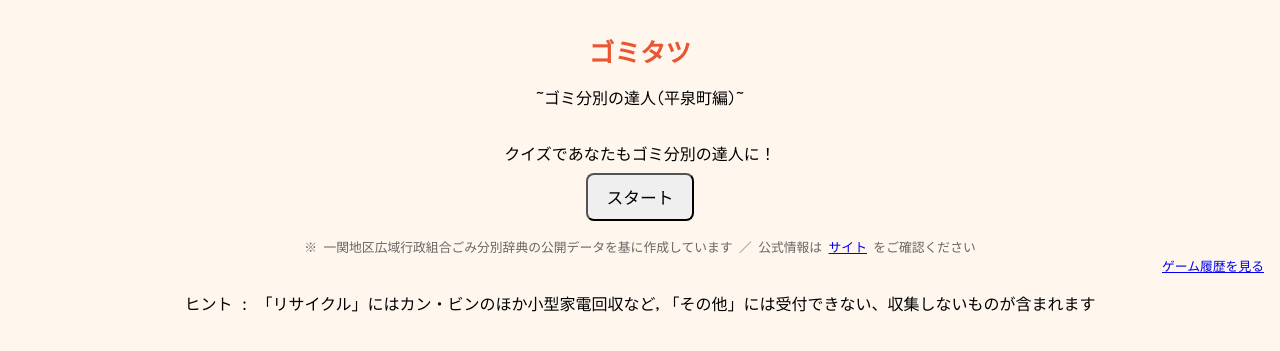
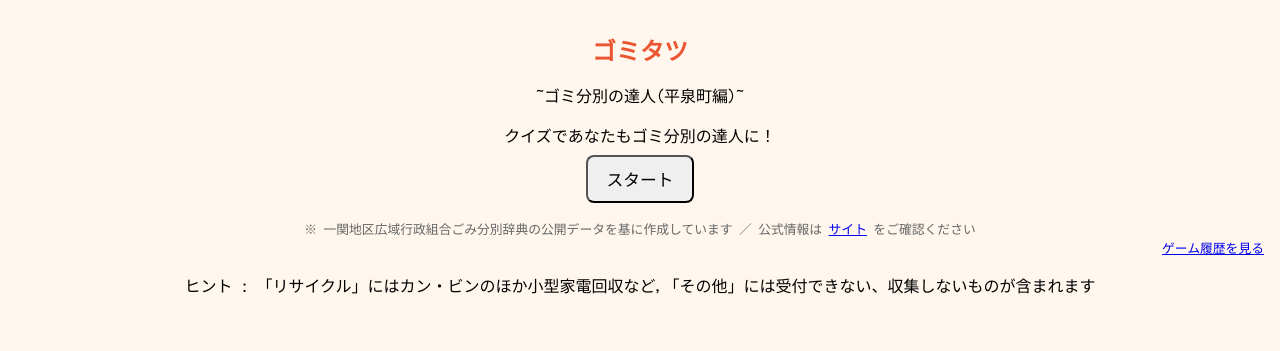
Before and after one commit to evergreen90/garbage-game, a Flask app: page / in a window 1280 px wide. Shown: the top 351 px of the page. Run offline with Flask 3, Linux system fonts and the light colour scheme.

Commit message:
画面調整

```diff
--- a/static/style.css
+++ b/static/style.css
@@ -10,7 +10,7 @@ body {
 }
 
 #title {
-    font-size: 1.6rem;
+    font-size: 1.5rem;
     font-weight: 700;
     margin: 8px 0 12px;
     color: #ea5532;
--- a/templates/index.html
+++ b/templates/index.html
@@ -13,7 +13,6 @@
     <br>
     <div id="title">ゴミタツ</div>
     <p>~ゴミ分別の達人(平泉町編)~</p>
-    <br>
     <div id="intro">クイズであなたもゴミ分別の達人に！</div>
     <button class="start" onclick="startGame()">スタート</button>
     <div class="note">※ 一関地区広域行政組合ごみ分別辞典の公開データを基に作成しています ／ 公式情報は
```
